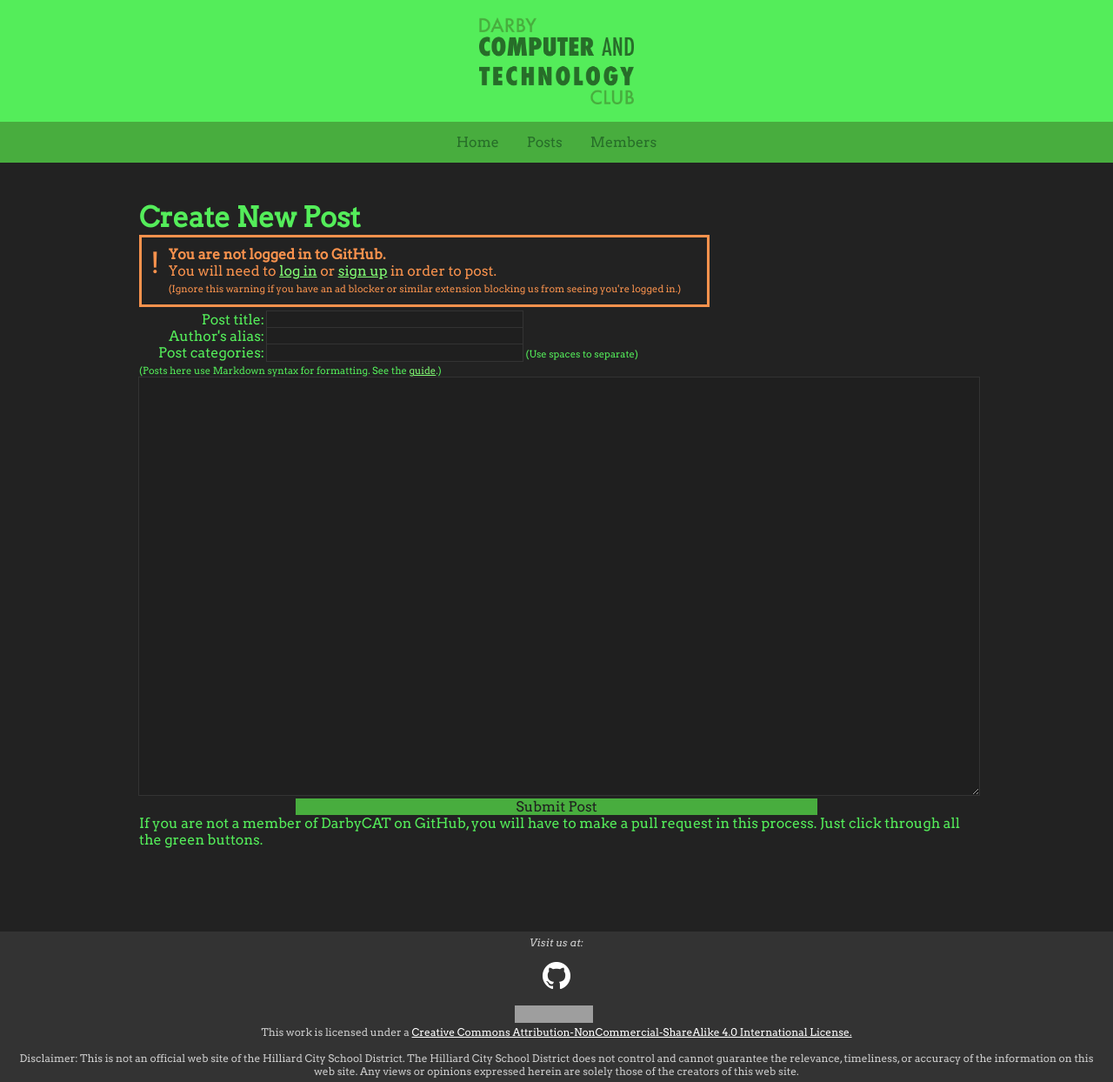
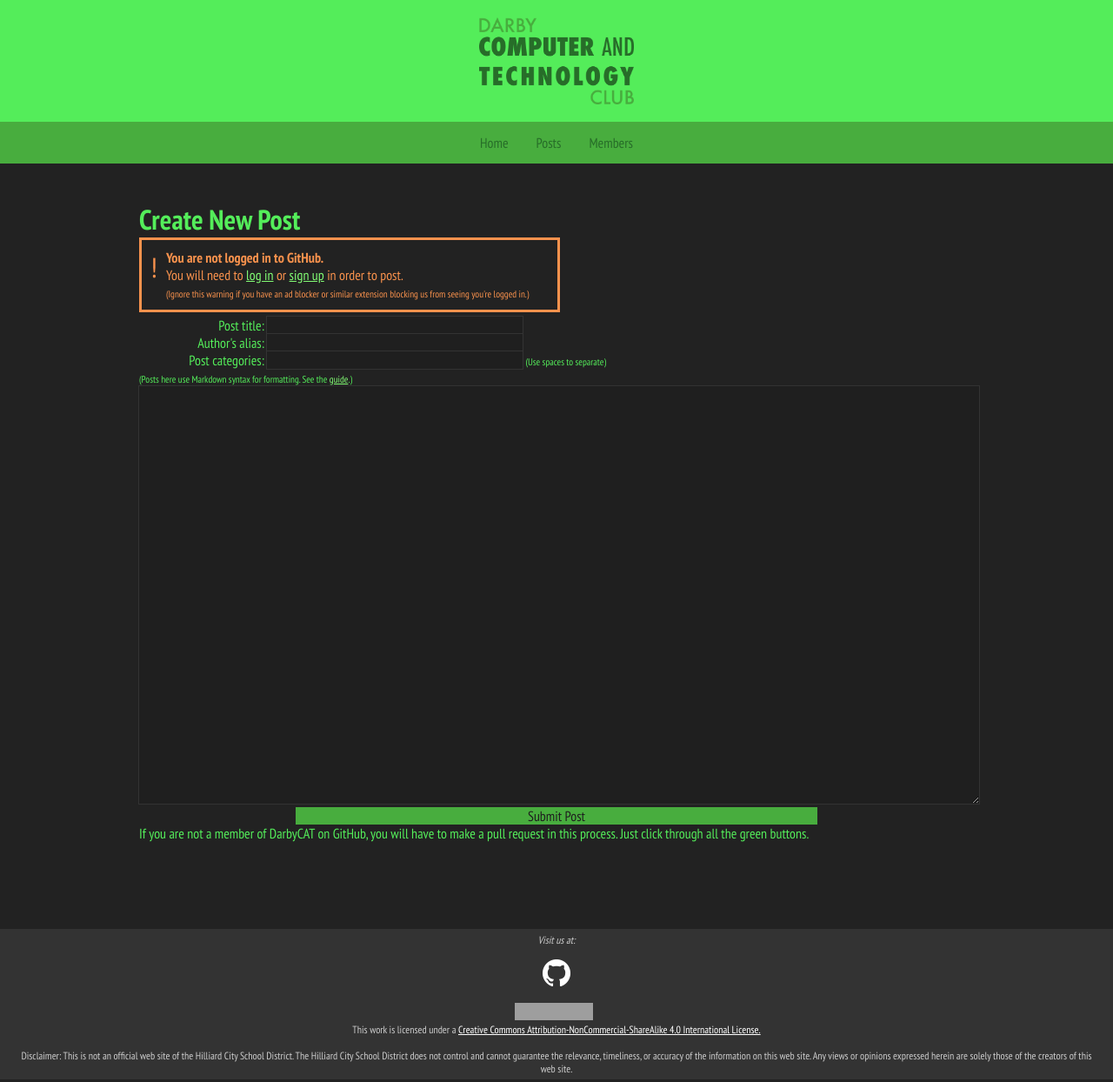
Before and after one commit to DarbyCAT/legacy, a Jekyll site: the page built from newpost.html, in a window 1280 px wide. Shown: the whole page at 87% size. Built offline with Jekyll 4.4.1, drawn with Linux system fonts in a browser that asks for light colours; nearby versions of some CDN libraries; grey boxes are pictures that could not be loaded.

Commit message:
Changed the font
Changed the font, now its sans serif

```diff
--- a/_includes/head.html
+++ b/_includes/head.html
@@ -2,7 +2,7 @@
   <meta charset="utf-8">
   <meta http-equiv="X-UA-Compatible" content="IE=edge">
   <meta name="viewport" content="width=device-width, initial-scale=1">
-  <link href="https://fonts.googleapis.com/css?family=Arvo:400,400i" rel="stylesheet">
+  <link href="https://fonts.googleapis.com/css?family=PT+Sans+Narrow:400,700" rel="stylesheet">
   <title>{% if page.title %}{{ page.title | escape }}{% else %}{{ site.title | escape }}{% endif %}</title>
   <meta name="description" content="{% if page.excerpt %}{{ page.excerpt | strip_html | strip_newlines | truncate: 160 }}{% else %}{{ site.description }}{% endif %}">
 
--- a/css/main.css
+++ b/css/main.css
@@ -18,7 +18,7 @@
     height: 100%;
     background-color: #222;
     padding: 20px;
-    font-family: 'Arvo', serif;
+    font-family: 'PT Sans Narrow', sans-serif;
     font-size: 16px;
     color: #54ed5a;
     margin: 0 auto;
@@ -71,7 +71,7 @@
 body{
     margin:0;
     background-color: #222;//#276d29;
-    font-family: 'Arvo', serif;
+    font-family: 'PT Sans Narrow', sans-serif;
     height: 100%;
 }
 html{
@@ -149,7 +149,7 @@
 }
 
 #blog-post-form input[type=text], textarea {
-    font-family: 'Arvo', serif;
+    font-family: 'PT Sans Narrow', sans-serif;
     font-size: 100%;
     background-color: #1f1f1f;
     box-shadow: 0 0 0 1px #333;
@@ -159,7 +159,7 @@
     width: 30%;
 }
 #blog-post-form input[type=submit] {
-    font-family: 'Arvo', serif;
+    font-family: 'PT Sans Narrow', sans-serif;
     font-size: 100%;
     color: #1f1f1f;
     background-color: #48ad3e;
```
